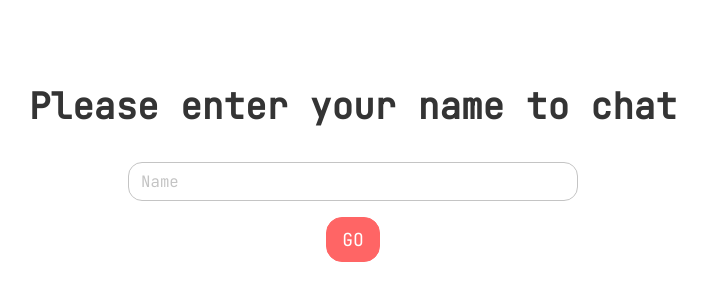
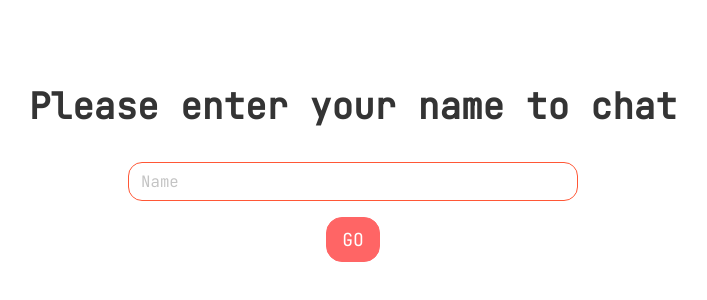
Before and after one commit to vlad99902/websocket-chat, a React (Create React App) app in the folder client/: page / in a window 1280 px wide. Shown: the part 228-528 px from the top of the page, without its empty margins (287-994 px from the left). Built offline with nearby package versions, Linux system fonts and the light colour scheme.

Commit message:
refactor: base components

```diff
--- a/client/src/components/BaseButton.js
+++ b/client/src/components/BaseButton.js
@@ -22,4 +22,8 @@ const StyledButton = styled.button`
   :focus {
     border: 1px solid ${colors.$black};
   }
+
+  :disabled {
+    cursor: not-allowed;
+  }
 `;
--- a/client/src/components/BaseInput.js
+++ b/client/src/components/BaseInput.js
@@ -1,8 +1,8 @@
 import styled from 'styled-components';
 import { colors } from '../utils/colors';
 
-export const BaseInput = ({ mt, ml, ...rest }) => {
-  return <InputArea mt ml {...rest} />;
+export const BaseInput = ({ mt, ml, isValid, ...rest }) => {
+  return <InputArea mt={mt} ml={ml} isValid={isValid} {...rest} />;
 };
 
 const InputArea = styled.input`
@@ -18,13 +18,19 @@ const InputArea = styled.input`
   padding: 8px 12px;
   background-color: ${colors.$white};
   border-radius: 14px;
-  border: 1px solid ${colors.$gray};
+
+  ${(props) =>
+    !props.isValid
+      ? `border: 1px solid ${colors.$red}`
+      : `border: 1px solid ${colors.$gray}`};
   color: ${colors.$black};
   outline: none;
 
   :focus {
-    border: 1px solid ${colors.$black};
-    /* outline: 1px solid ${colors.$black}; */
+    ${(props) =>
+      !props.isValid
+        ? `border: 1px solid ${colors.$red}`
+        : `border: 1px solid ${colors.$black}`};
   }
 
   ::placeholder {
```
